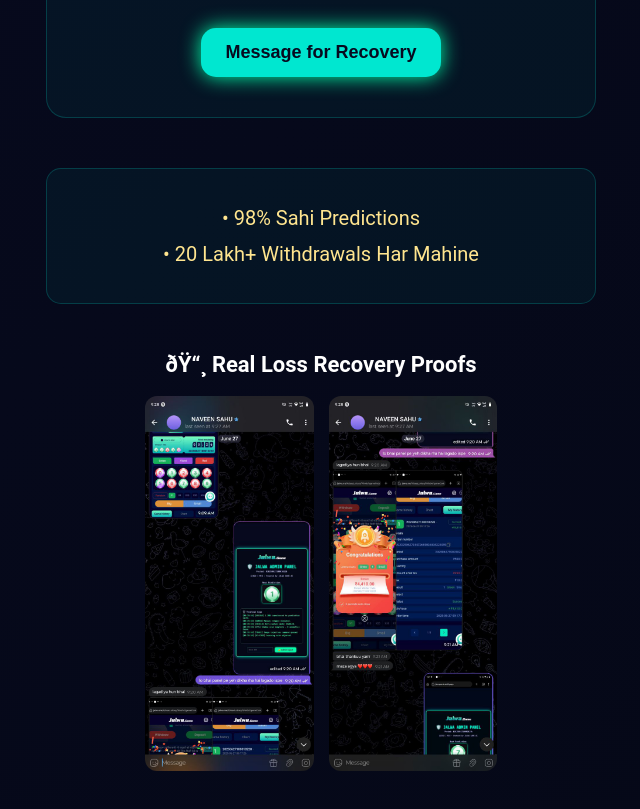
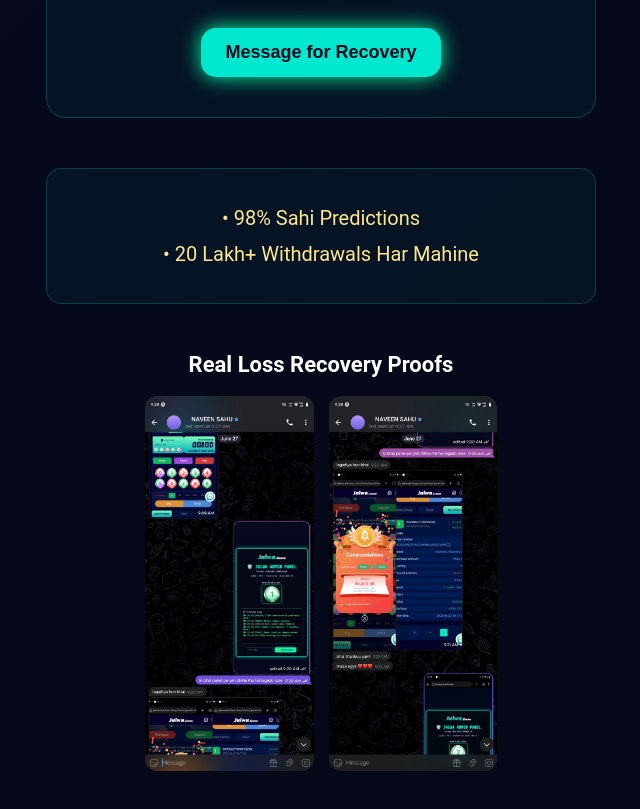
Before and after one commit to unknitin07/jalwagames, a plain HTML site: page index.html in a window 1280 px wide. Shown: the part 657-1466 px from the top of the page, without its empty margins (319-959 px from the left). Drawn offline with Linux system fonts and the light colour scheme.

Commit message:
Update index.html

```diff
--- a/index.html
+++ b/index.html
@@ -288,7 +288,7 @@ fbq('track', 'PageView');
 <div>• 20 Lakh+ Withdrawals Har Mahine</div>
 </div>
 <div style="margin: 30px 0;">
-<h2 style="text-align:center; font-size: 22px;">ðŸ“¸ Real Loss Recovery Proofs</h2>
+<h2 style="text-align:center; font-size: 22px;"> Real Loss Recovery Proofs</h2>
 <div style="display: flex; gap: 15px; justify-content: center; flex-wrap: wrap;">
 <img alt="Proof 1" src="proof1.png" style="width: 45%; max-width: 180px; border-radius: 12px;"/>
 <img alt="Proof 2" src="proof2.png" style="width: 45%; max-width: 180px; border-radius: 12px;"/>
```
